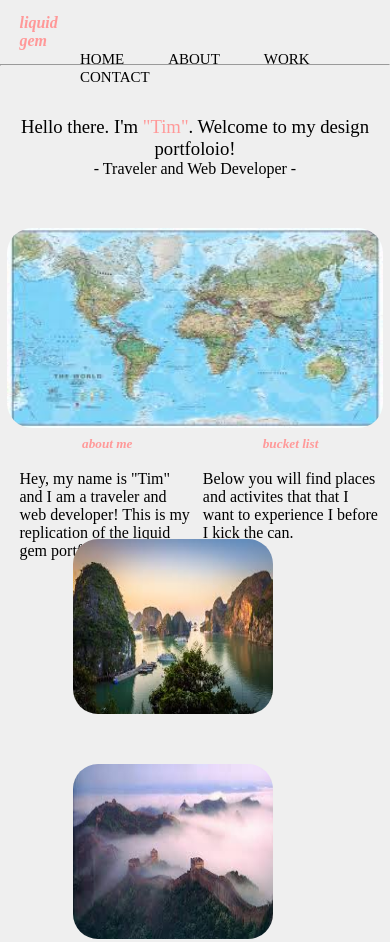
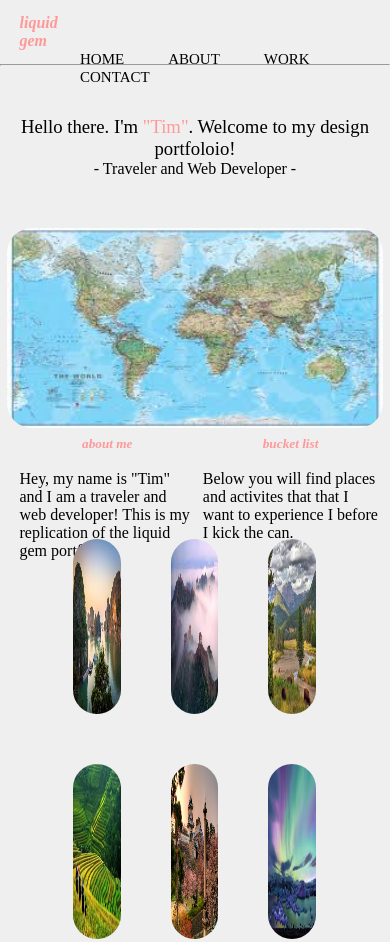
Before and after one commit to timthai/liquidgemreplica, a plain HTML site: page index.html in a window 390 px wide. Shown: the top 942 px of the page. Drawn offline with Linux system fonts and the light colour scheme.

Commit message:
2nd commit

```diff
--- a/css/main.css
+++ b/css/main.css
@@ -106,7 +106,7 @@ div h5 span {
 .wrapper img {
   border-radius: 25px;
   height: 175px;
-  width: 200px;
+  width: 15%;
   display: inline-block;
   margin: 23px;
 }
@@ -162,3 +162,9 @@ button {
 i {
   margin-right: 10px;
 }
+
+@media (max-width: 1034px) {
+  .wrapper img {
+    width: 14%;
+  }
+}
```
